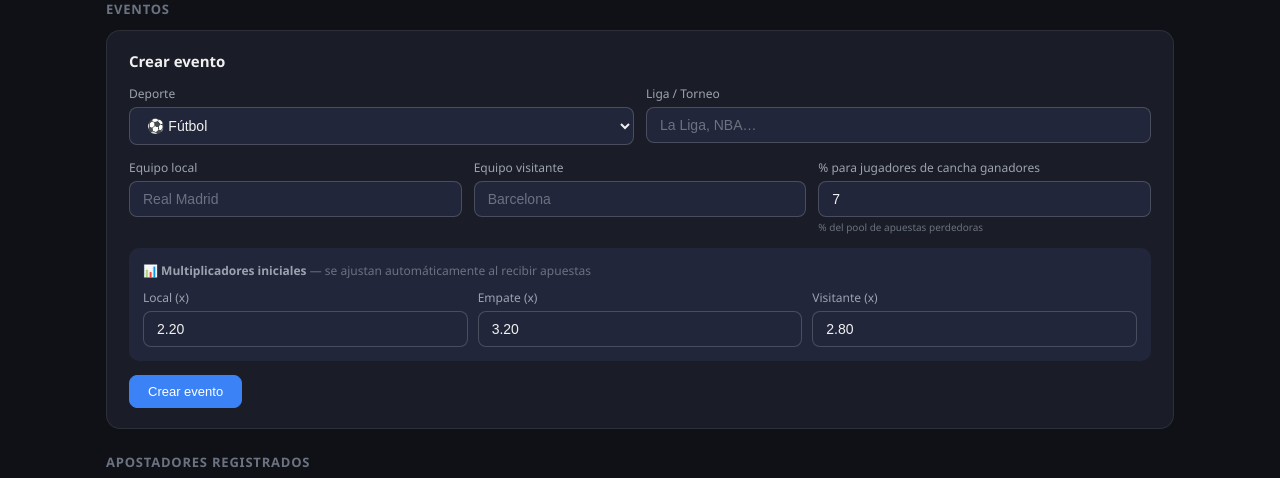
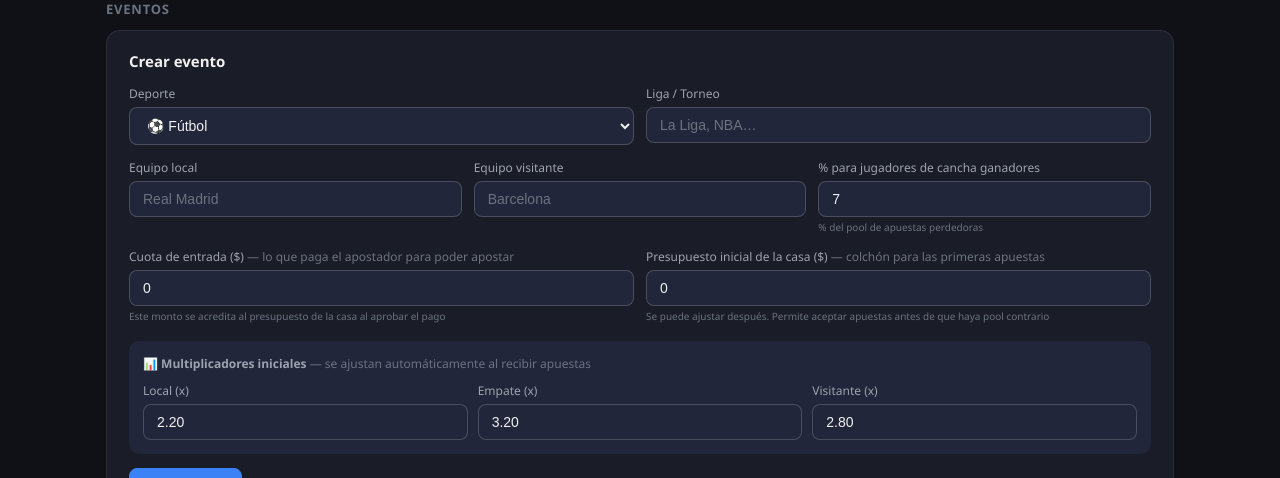
Before and after one commit to ElN3gro/betsport, a Flask app: page /admin in a window 1280 px wide. Shown: the part 483-961 px from the top of the page. Run offline with Flask 3, Linux system fonts and the light colour scheme; the visitor is signed in with stand-in values (Sample User, id 1); data comes from the database, SQL or seed files in the repository; data that the repository does not hold is empty.

Commit message:
fix: pixulazo

```diff
--- a/app.py
+++ b/app.py
@@ -432,6 +432,7 @@ def create_event():
     away           = f["away"].strip()
     league         = f["league"].strip()
     entry_fee      = float(f.get("entry_fee", 0))
+    initial_budget = float(f.get("initial_budget", 0))
     field_cut_pct  = float(f.get("field_cut_pct", FIELD_CUT))
 
     if sport == "futbol":
@@ -444,8 +445,11 @@ def create_event():
 
     with get_db() as db:
         cur = db.execute("""INSERT INTO events (sport,home,away,league,entry_fee,house_budget,pool,status,field_cut_pct,created_at)
-            VALUES (?,?,?,?,?,0,0,'open',?,?)""", (sport,home,away,league,entry_fee,field_cut_pct,now()))
+            VALUES (?,?,?,?,?,?,0,'open',?,?)""", (sport,home,away,league,entry_fee,initial_budget,field_cut_pct,now()))
         eid = cur.lastrowid
+        if initial_budget > 0:
+            db.execute("INSERT INTO house_log (event_id,amount,note,created_at) VALUES (?,?,?,?)",
+                (eid, initial_budget, "Presupuesto inicial de la casa", now()))
 
         if sport == "futbol":
             options = [("home","Local",odd_home),("draw","Empate",odd_draw),("away","Visitante",odd_away)]
@@ -846,6 +850,21 @@ def adjust_house_budget(eid):
     flash(f"Presupuesto de la casa ajustado ${amount:+,.0f} para el evento.","success")
     return redirect(url_for("admin_panel"))
 
+@app.route("/admin/event/<int:eid>/entry_fee/update", methods=["POST"])
+@login_required
+@admin_required
+def update_entry_fee(eid):
+    try: fee = float(request.form["entry_fee"])
+    except: flash("Monto invalido.","error"); return redirect(url_for("admin_panel"))
+    if fee < 0: flash("La cuota no puede ser negativa.","error"); return redirect(url_for("admin_panel"))
+    with get_db() as db:
+        ev = db.execute("SELECT * FROM events WHERE id=? AND status!='finished'", (eid,)).fetchone()
+        if not ev:
+            flash("Evento no valido o ya finalizado.","error"); return redirect(url_for("admin_panel"))
+        db.execute("UPDATE events SET entry_fee=? WHERE id=?", (fee, eid))
+    flash(f"Cuota de entrada actualizada a ${fee:,.0f}.","success")
+    return redirect(url_for("admin_panel"))
+
 with app.app_context():
     init_db()
     # Migración: agregar odd_at_request a bet_requests si no existe
--- a/templates/admin.html
+++ b/templates/admin.html
@@ -175,6 +175,18 @@
         <div style="font-size:10px;color:var(--text3);margin-top:3px">% del pool de apuestas perdedoras</div>
       </div>
     </div>
+    <div style="display:grid;grid-template-columns:1fr 1fr;gap:12px;margin-bottom:4px">
+      <div class="form-group">
+        <label>Cuota de entrada ($) <span style="color:var(--text3);font-weight:400">— lo que paga el apostador para poder apostar</span></label>
+        <input type="number" name="entry_fee" min="0" step="1" placeholder="0 = gratis" value="0">
+        <div style="font-size:10px;color:var(--text3);margin-top:3px">Este monto se acredita al presupuesto de la casa al aprobar el pago</div>
+      </div>
+      <div class="form-group">
+        <label>Presupuesto inicial de la casa ($) <span style="color:var(--text3);font-weight:400">— colchón para las primeras apuestas</span></label>
+        <input type="number" name="initial_budget" min="0" step="1" placeholder="0" value="0">
+        <div style="font-size:10px;color:var(--text3);margin-top:3px">Se puede ajustar después. Permite aceptar apuestas antes de que haya pool contrario</div>
+      </div>
+    </div>
     <div style="background:var(--bg3);border-radius:var(--r);padding:14px;margin-bottom:14px">
       <div style="font-size:12px;font-weight:600;color:var(--text2);margin-bottom:10px">
         📊 Multiplicadores iniciales
@@ -283,7 +295,56 @@ function toggleOdds(sport) {
     {% endfor %}
   </div>
 
-  <!-- Ajuste manual de multiplicadores y % cancha -->
+  <!-- Info financiera del evento -->
+  <div style="display:grid;grid-template-columns:repeat(auto-fit,minmax(160px,1fr));gap:10px;margin-bottom:14px">
+    <div style="background:var(--bg3);border-radius:var(--r);padding:10px 14px">
+      <div style="font-size:10px;color:var(--text3);text-transform:uppercase;letter-spacing:.05em;margin-bottom:3px">Cuota de entrada</div>
+      <div style="font-size:18px;font-weight:600;color:var(--amber)">${{ "%.0f"|format(ev['entry_fee']) }}</div>
+      <div style="font-size:10px;color:var(--text3)">por apostador</div>
+    </div>
+    <div style="background:var(--bg3);border-radius:var(--r);padding:10px 14px">
+      <div style="font-size:10px;color:var(--text3);text-transform:uppercase;letter-spacing:.05em;margin-bottom:3px">Presupuesto casa</div>
+      <div style="font-size:18px;font-weight:600;color:var(--green)">${{ "%.0f"|format(ev['house_budget']) }}</div>
+      <div style="font-size:10px;color:var(--text3)">acumulado (entradas + manual)</div>
+    </div>
+    <div style="background:var(--bg3);border-radius:var(--r);padding:10px 14px">
+      <div style="font-size:10px;color:var(--text3);text-transform:uppercase;letter-spacing:.05em;margin-bottom:3px">Pool total apuestas</div>
+      <div style="font-size:18px;font-weight:600;color:var(--blue-l)">${{ "%.0f"|format(ev['pool']) }}</div>
+      <div style="font-size:10px;color:var(--text3)">{{ ed.count }} apostadores con entrada</div>
+    </div>
+  </div>
+
+  <!-- Ajuste de cuota de entrada y presupuesto de la casa -->
+  {% if ev['status'] != 'finished' %}
+  <details style="margin-bottom:12px">
+    <summary style="font-size:12px;color:var(--amber);cursor:pointer;padding:4px 0">💰 Ajustar cuota de entrada y presupuesto de la casa</summary>
+    <div style="margin-top:10px;padding:12px;background:var(--bg3);border-radius:var(--r);border:1px solid var(--border);display:grid;grid-template-columns:1fr 1fr;gap:14px">
+      <!-- Cambiar cuota de entrada -->
+      <div>
+        <div style="font-size:12px;font-weight:600;color:var(--text2);margin-bottom:6px">Cuota de entrada</div>
+        <div style="font-size:11px;color:var(--text3);margin-bottom:8px">Cambia el precio que verán los apostadores para solicitar entrada. Solo afecta solicitudes nuevas.</div>
+        <form method="POST" action="{{ url_for('update_entry_fee', eid=ev['id']) }}">
+          <div style="display:flex;gap:8px;align-items:center">
+            <input type="number" name="entry_fee" min="0" step="1" placeholder="{{ "%.0f"|format(ev['entry_fee']) }}" style="flex:1">
+            <button type="submit" class="btn btn-sm btn-primary">Actualizar</button>
+          </div>
+        </form>
+      </div>
+      <!-- Inyectar / retirar presupuesto manual -->
+      <div>
+        <div style="font-size:12px;font-weight:600;color:var(--text2);margin-bottom:6px">Presupuesto de la casa</div>
+        <div style="font-size:11px;color:var(--text3);margin-bottom:8px">Positivo para agregar fondos, negativo para retirar. Actual: <strong style="color:var(--green)">${{ "%.0f"|format(ev['house_budget']) }}</strong></div>
+        <form method="POST" action="{{ url_for('adjust_house_budget', eid=ev['id']) }}">
+          <div style="display:flex;gap:8px;align-items:center">
+            <input type="number" name="amount" step="1" placeholder="Ej: 5000 o -1000" style="flex:1">
+            <input type="text" name="note" placeholder="Motivo" style="flex:1">
+            <button type="submit" class="btn btn-sm btn-primary">Aplicar</button>
+          </div>
+        </form>
+      </div>
+    </div>
+  </details>
+  {% endif %}
   {% if ev['status'] != 'finished' %}
   <details style="margin-bottom:12px">
     <summary style="font-size:12px;color:var(--blue-l);cursor:pointer;padding:4px 0">✏️ Ajustar multiplicadores y % cancha</summary>
```
